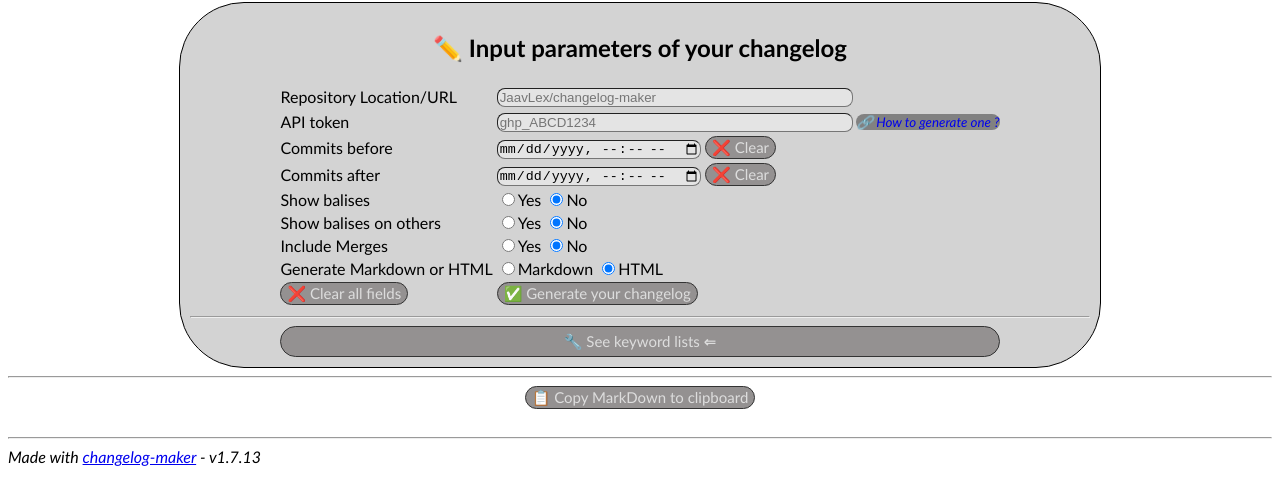
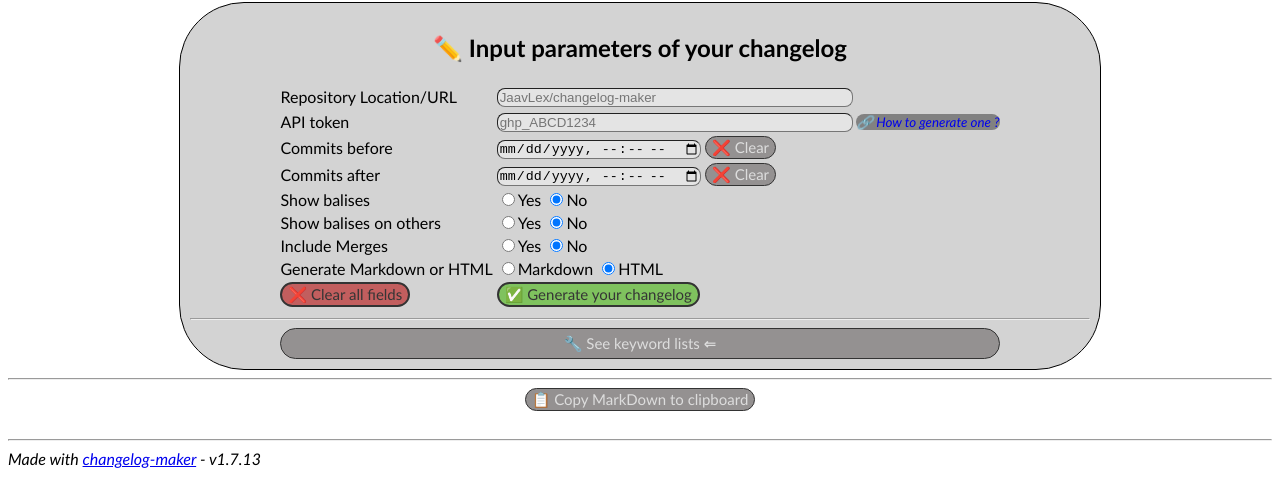
Before and after one commit to JaavLex/changelog-maker, a website: page index.html in a window 1280 px wide. Shown: the part 79-561 px from the top of the page. Drawn offline with nearby package versions, Linux system fonts and the light colour scheme.

Commit message:
[feat] Made clear and generate button clearer (Red and Green)

```diff
--- a/changelog.css
+++ b/changelog.css
@@ -142,3 +142,27 @@ p {
   padding: 5px;
   margin: 5px;
 }
+
+.generation-button {
+  background-color: rgb(127, 194, 94);
+  color:rgb(53, 53, 53);
+  border-width: 2px;
+}
+
+.clearall-button {
+  background-color: rgb(194, 94, 94);
+  color:rgb(53, 53, 53);
+  border-width: 2px;
+}
+
+.clearall-button:after {
+  position: absolute;
+  content: "";
+  top: 0;
+  left: 0;
+  width: 0;
+  height: 100%;
+  background: #a8020241;
+  border-radius: 25px;
+  transition: all .35s;
+}
--- a/index.html
+++ b/index.html
@@ -95,10 +95,10 @@
         </tr>
         <tr>
           <td>
-            <button onclick="clearFields()">❌ Clear all fields</button>
+            <button onclick="clearFields()" class="clearall-button">❌ Clear all fields</button>
           </td>
           <td>
-            <button onclick="sortCommits()">✅ Generate your changelog</button>
+            <button onclick="sortCommits()" class="generation-button">✅ Generate your changelog</button>
           </td>
         </tr>
         </form>
```
